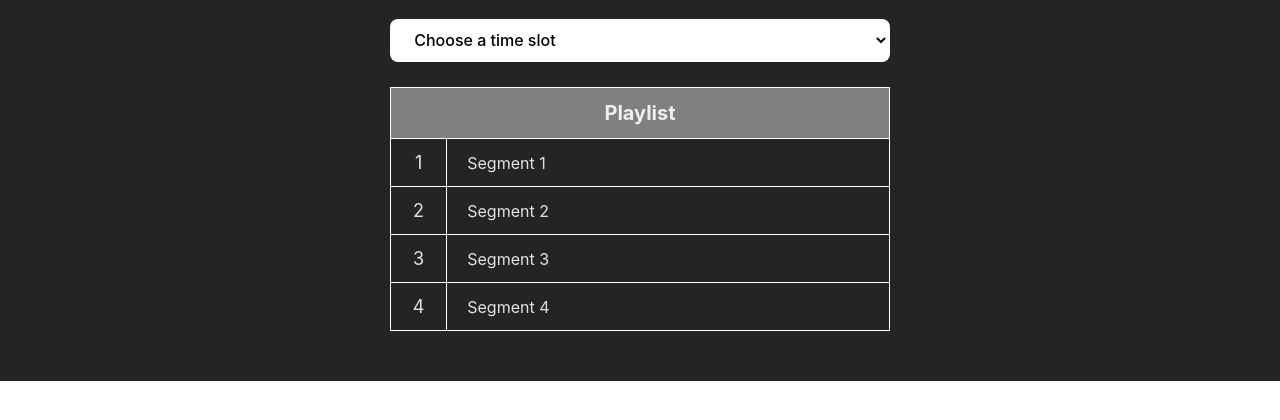
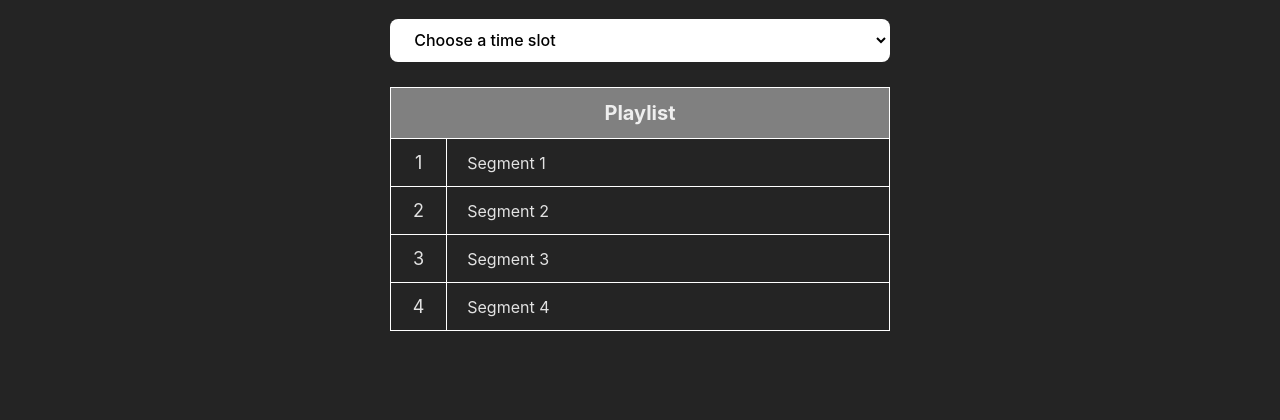
Before and after one commit to AngelynDisguise/TheHackerFlowRadio, a plain HTML site: page frontend/pages/DJ.html in a window 1280 px wide. Shown: the part 214-634 px from the top of the page. Drawn offline with Linux system fonts and the light colour scheme.

Commit message:
Fixed background color

```diff
--- a/frontend/styles/dj.css
+++ b/frontend/styles/dj.css
@@ -9,6 +9,8 @@ body{
     flex-direction: column;
     align-items: center;
     padding: 25px;
+    min-width: 320px;
+    min-height: 100vh;
 }
 
 .navbar {
@@ -42,7 +44,7 @@ body{
 
 table {
     border-collapse: collapse;
-    width: 100%
+    width: 100%;
 }
 
 td,
```
